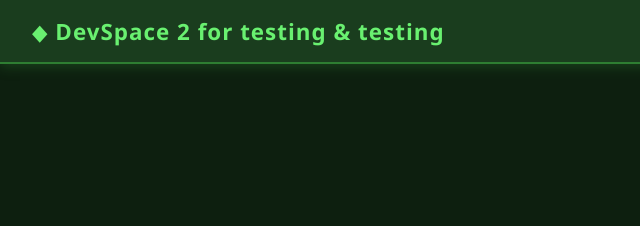
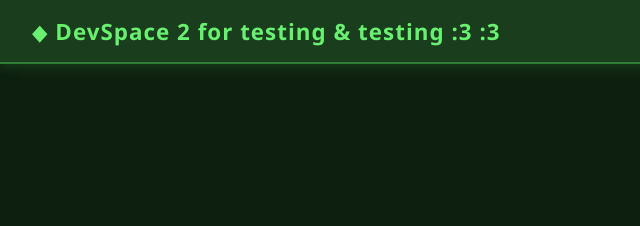
Before and after one commit to bug8499/my-website, a website: page public/index.html in a window 1280 px wide. Shown: the top 226 px of the page, 0-640 px from the left. Drawn offline with Linux system fonts and the light colour scheme.

Commit message:
add little title 4

```diff
--- a/public/index.html
+++ b/public/index.html
@@ -149,7 +149,7 @@
 </head>
 <body>
   <nav>
-    <div class="nav-logo">&#9670; DevSpace 2 for testing & testing</div>
+    <div class="nav-logo">&#9670; DevSpace 2 for testing & testing :3 :3</div>
     <ul class="nav-links">
       <li><a href="#">Home</a></li>
       <li><a href="#">About</a></li>
```
